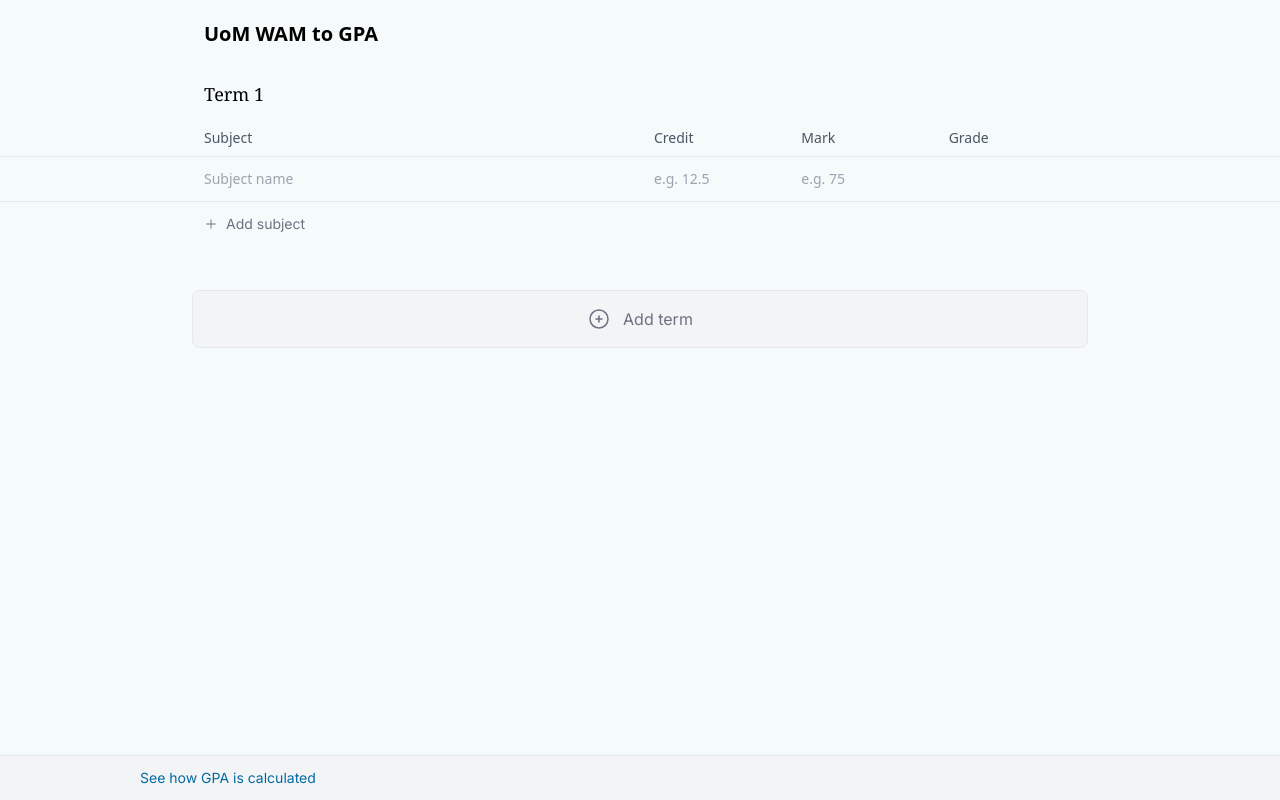
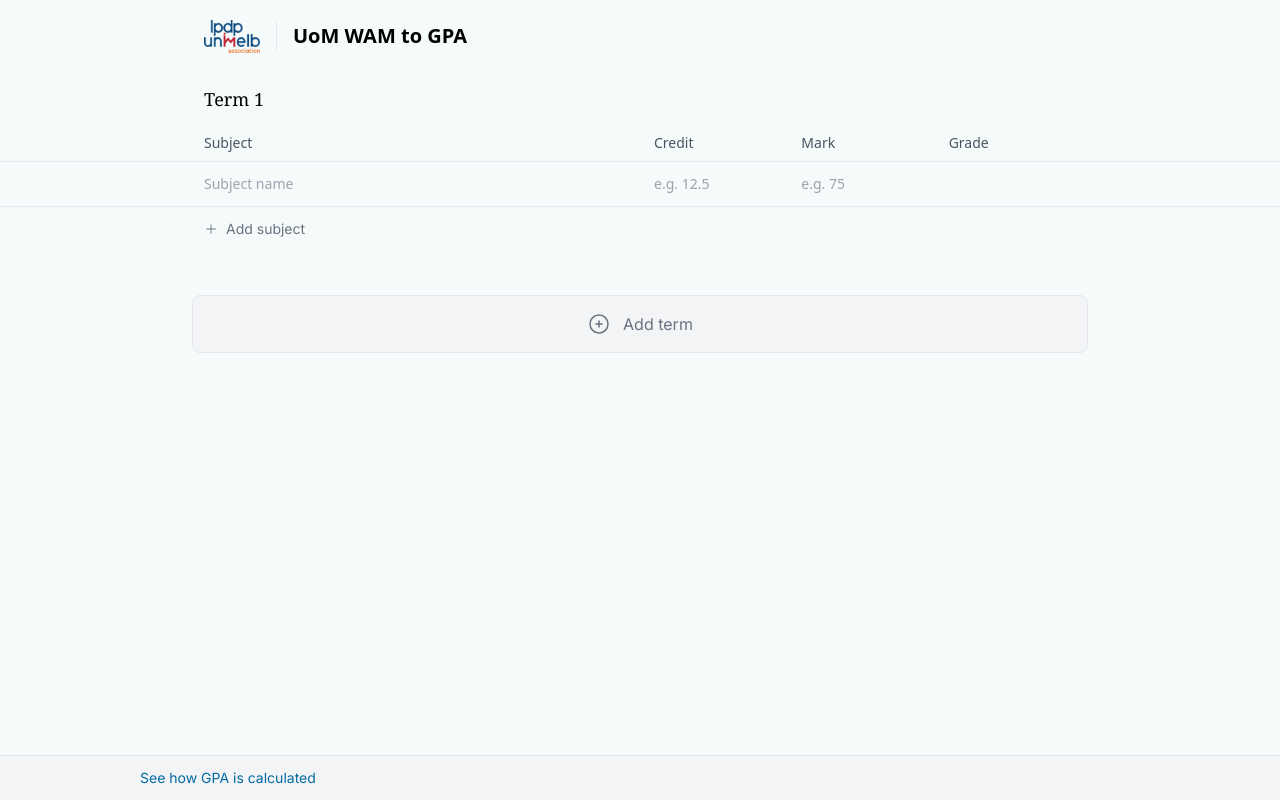
Before and after one commit to didithilmy/unimelb-wam-converter, a Next.js app: page / in a window 1280 px wide. Built offline with nearby package versions, Linux system fonts and the light colour scheme.

Commit message:
Add luna logo

```diff
--- a/src/app/page.tsx
+++ b/src/app/page.tsx
@@ -50,7 +50,10 @@
       <div className="flex-1 overflow-auto">
         <div className="container m-auto max-w-4xl">
           <div className="py-5 px-3">
-            <h1 className="text-xl font-bold font-heading">UoM WAM to GPA</h1>
+            <div className="flex flex-row divide-x gap-4 items-center">
+              <img src="/luna.png" width={56}></img>
+              <h1 className="text-xl font-bold font-heading pl-4">UoM WAM to GPA</h1>
+            </div>
           </div>
         </div>
         <div className="flex flex-col gap-8">
@@ -75,7 +78,9 @@
       <div className="bg-gray-100">
         <div className="container max-w-5xl m-auto flex flex-row items-center p-3 gap-4">
           <div className="flex-1 text-sm text-sky-700">
-            See how GPA is calculated
+            <Link href="https://wamtogpa.lpdpunimelb.com/help">
+              See how GPA is calculated
+            </Link>
           </div>
           {gpa !== undefined && (
             <>
--- a/src/components/PdfDocument.tsx
+++ b/src/components/PdfDocument.tsx
@@ -8,6 +8,8 @@
   Document,
   StyleSheet,
   PDFViewer,
+  Link,
+  Image,
 } from "@react-pdf/renderer";
 import { Term } from "@/types";
 import getGradeFromMark, { getGradePointFromGrade } from "@/grades";
@@ -42,6 +44,10 @@
       <Document>
         <Page size="A4" style={styles.page}>
           <View style={{ marginBottom: 16 }}>
+            <Image
+              src="/luna.png"
+              style={{ width: 56, padding: 1, marginBottom: 8, marginLeft: 1 }}
+            />
             <Text>University of Melbourne WAM to GPA Conversion</Text>
             <Text style={{ fontSize: 11, marginTop: 8 }}>
               Created by {host} on {date}
@@ -140,9 +146,14 @@
                 Cumulative GPA: {gpa.toFixed(2)}/4.00
               </Text>
 
-              <Text style={{ fontSize: 9, marginTop: 8 }}>
-                This is not an official WAM to GPA conversion. Please use this
-                tool wisely.
+              <Text style={{ fontSize: 9, marginTop: 8, lineHeight: 1.5 }}>
+                This tool is provided by LPDP Unimelb Association (LuNA) for
+                informational use only. For more information on how we calculate
+                the GPA conversion, visit{" "}
+                <Link src="https://wamtogpa.lpdpunimelb.com/help">
+                  wamtogpa.lpdpunimelb.com/help
+                </Link>
+                .
               </Text>
             </View>
           )}
```
Also changed, not shown: public/luna.png (added).
